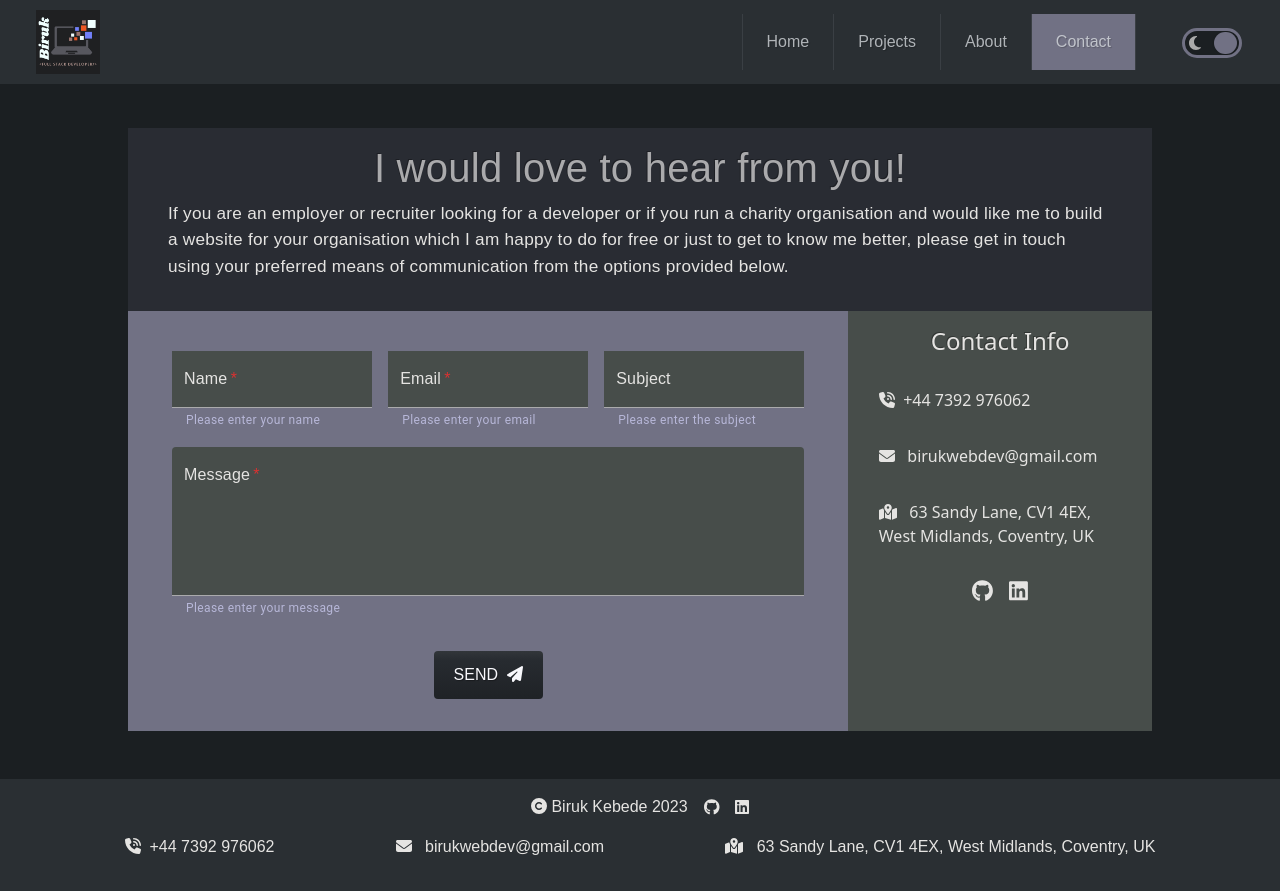
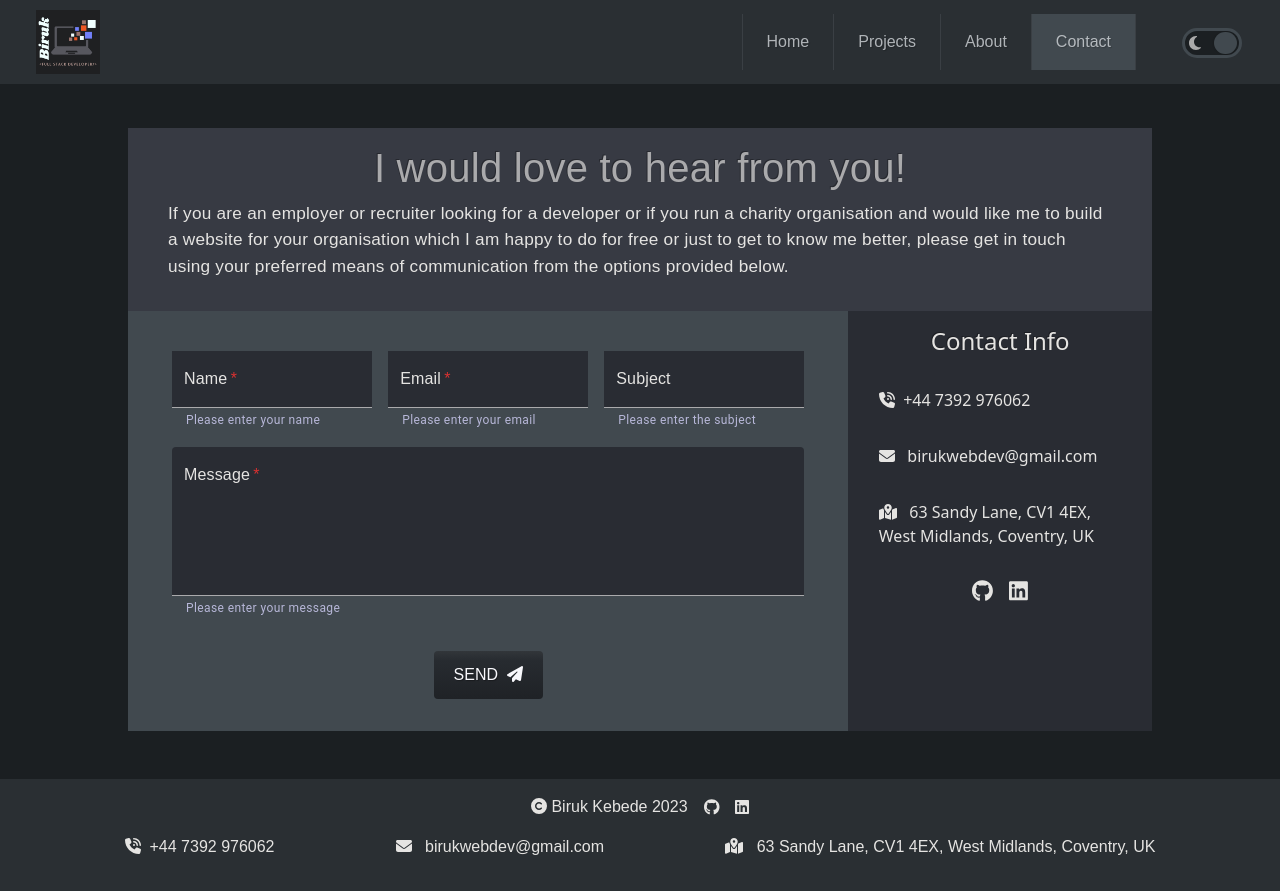
Before and after one commit to Know-Thyself/next-portfolio, a Next.js app: page /contact in a window 1280 px wide. Built offline with nearby package versions, Linux system fonts and the light colour scheme.

Commit message:
experimenting with colors

```diff
--- a/pages/contact.js
+++ b/pages/contact.js
@@ -300,7 +300,7 @@ const Contact = () => {
 										'& .MuiInputBase-root': {
 											color: 'var(--primary-text-color)',
 											borderBottom: '1px solid var(--primary-text-color)',
-											backgroundColor: 'var(--tertiary-bg)',
+											backgroundColor: 'var(--secondary-bg)',
 										},
 									}}
 								/>
--- a/styles/contact.module.css
+++ b/styles/contact.module.css
@@ -8,7 +8,6 @@
     bottom: 0;
     padding-top: 84px;
     padding-bottom: 12rem;
-    background-color: var(--tertiary-bg);
     background-color: var(--primary-bg);
     color: var(--secondary-text-color);
     display: flex;
@@ -46,7 +45,7 @@
 }
 
 .contact-info {
-    background-color: var(--tertiary-bg);
+    background-color: var(--secondary-bg);
     display: none;
     flex-direction: column;
     padding-bottom: 1rem;
@@ -103,7 +102,7 @@
 .textField input {
     color: var(--secondary-text-color);
     border-bottom: 1px solid var(--primary-text-color);
-    background-color: var(--tertiary-bg);
+    background-color: var(--secondary-bg);
     font-family: var(--primary-font-family);
 }
 
@@ -113,7 +112,7 @@
 }
 
 .textField textarea {
-    background-color: var(--tertiary-bg);
+    background-color: var(--secondary-bg);
 }
 
 .send {
@@ -176,7 +175,7 @@
     }
 
     .intro {
-        background-color: var(--secondary-bg);
+        background-color: var(--tertiary-bg);
     }
 
     .wrapper {
--- a/styles/globals.css
+++ b/styles/globals.css
@@ -68,19 +68,26 @@ a {
     --secondary-bg: #23272A;
     --secondary-bg: #2B2F36;
     --secondary-bg: #292C33;
-    --tertiary-bg: #393e3c;
-    --tertiary-bg: #474D4A;
+
+    --tertiary-bg: #373A43;
+
+    /* fossil */
+    --complementary-bg: #787276;
+    /* fog */
+    --complementary-bg: #655967;
+    --complementary-bg: #5d535e;
+
+    --complementary-bg: #706673;
+    --complementary-bg: #4E4E5A;
+
+    --complementary-bg: #32393E;
+
     --complementary-bg: #41494F;
-    --complementary-bg: #32393E;
-    --complementary-bg: #363237;
-    --complementary-bg: #4E4E5A;
-    --complementary-bg: #504a52;
-    --complementary-bg: #6A626D;
-    --complementary-bg: #404F43;
-    --complementary-bg: #717184;
+    /* --complementary-bg: #6A626D; */
     --project-container-hover: #666675;
     --project-container-hover: #504a52;
     --project-container-hover: #686879;
+    --project-container-hover: #373D43;
     --about-image-bg: url('/assets/images/background-destination-desktop.jpg');
     --skill-card-bg: #0c0c0c;
     --hero-banner-text: 'Playfair Display', serif;
```
